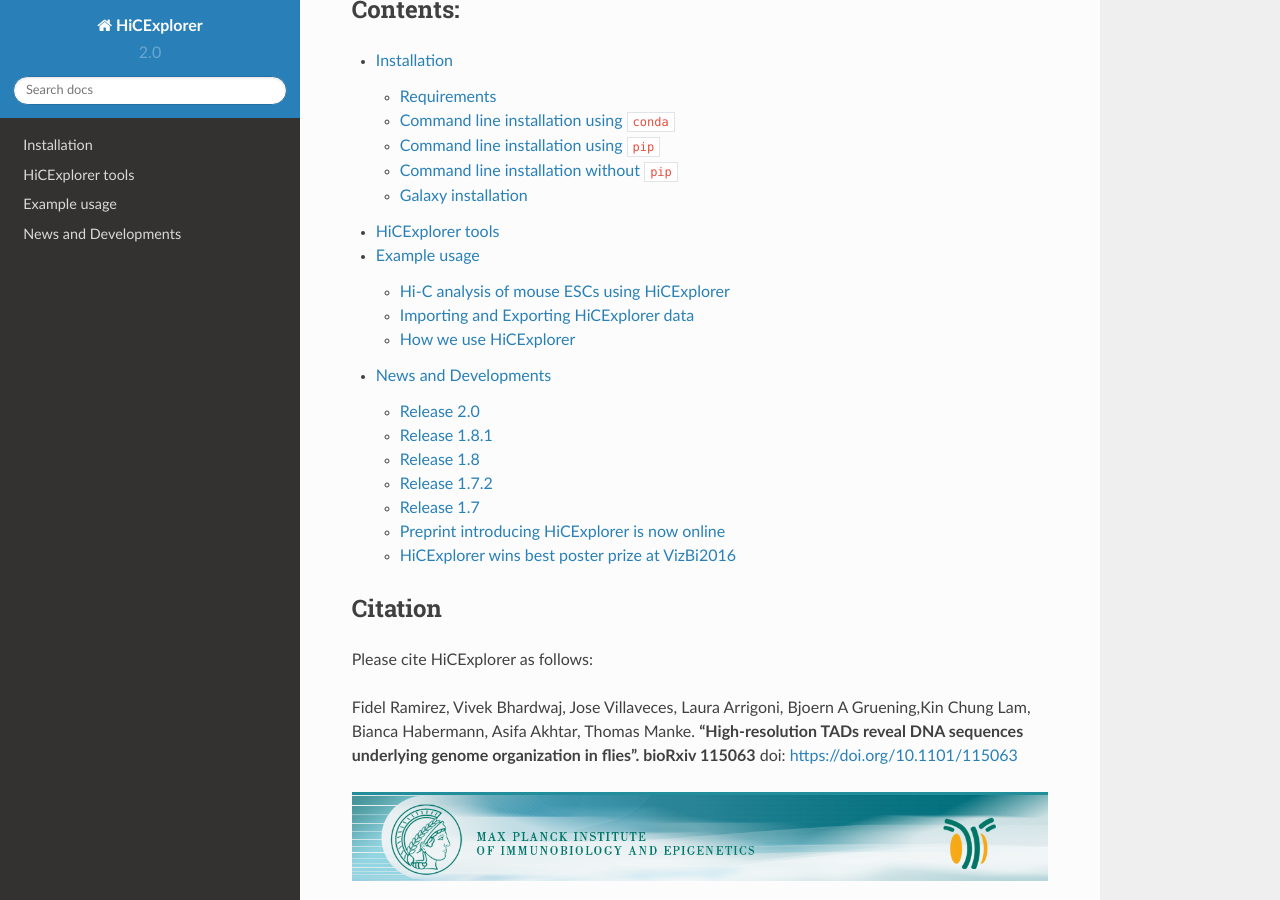
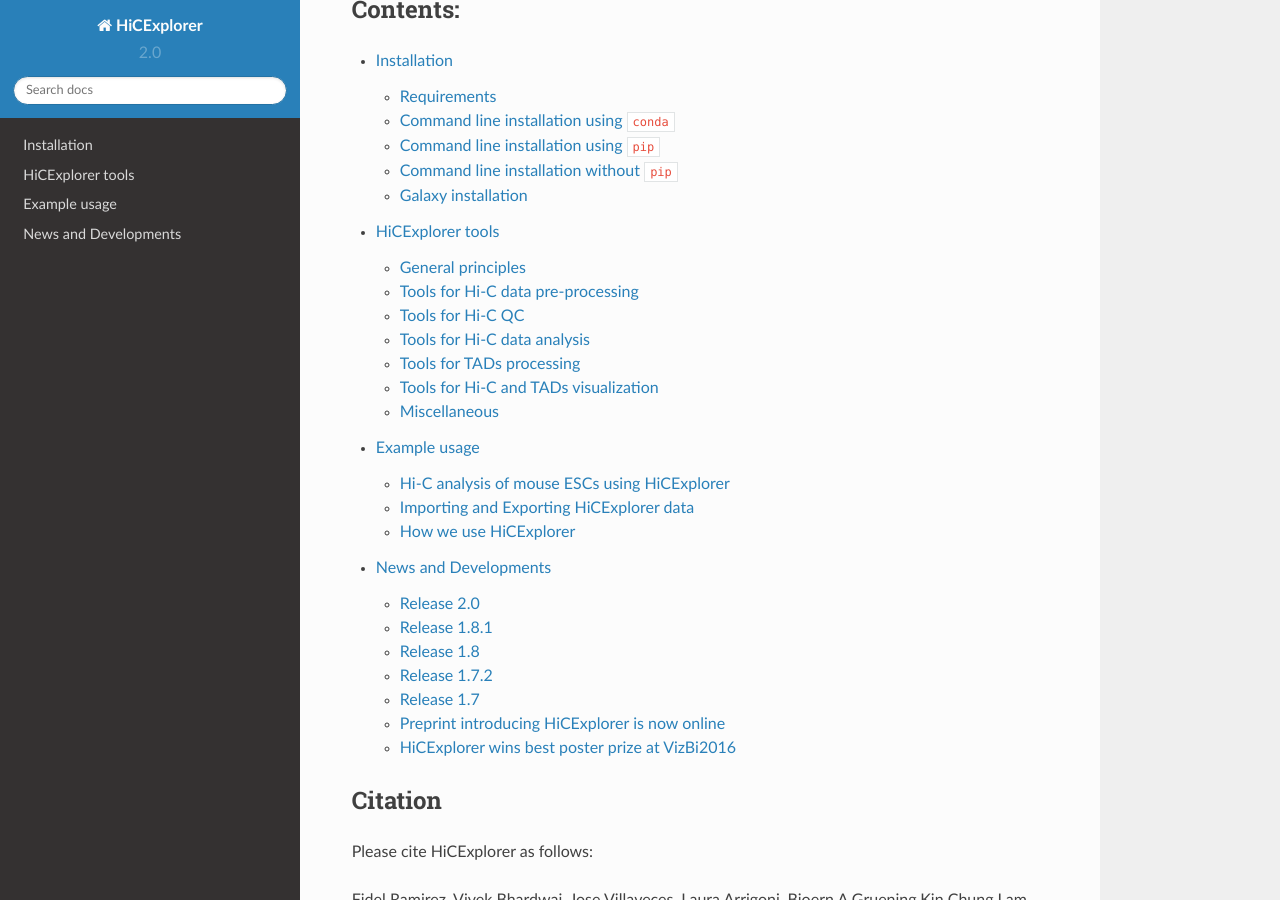
Before and after one commit to deeptools/HiCExplorer, a Sphinx documentation site: the page built from docs/index.rst, in a window 1280 px wide and 900 px high, scrolled down 1702 px. Built offline with Sphinx 7.4.7 and the Read the Docs theme 2.0.0, drawn with Linux system fonts in a browser that asks for light colours; some of the changed lines change nothing that is shown.

Commit message:
Changed list of tools organization
- Added General Principles just like in deepTools list of tools.
- Added a list of tools by categories.
- Removed hicLog2Ratio as it has been replaced by hicCompareMatrices.

The changes and the order of the tools will be changed in the table.

```diff
--- a/docs/content/list-of-tools.rst
+++ b/docs/content/list-of-tools.rst
@@ -1,6 +1,8 @@
 HiCExplorer tools
 =================
 
+.. contents::
+    :local:
 
    +--------------------------------+------------------+-----------------------------------+---------------------------------------------+-----------------------------------------------------------------------------------+
    | tool                           | type             | input files                       | main output file(s)                         | application                                                                       |
@@ -46,8 +48,77 @@
    +--------------------------------+------------------+-----------------------------------+---------------------------------------------+-----------------------------------------------------------------------------------+
    |:ref:`hicCompareMatrices`       | analysis         | two Hi-C matrices                 | one Hi-C matrix                             | Applies diff, ratio or log2ratio on matrices to compare them.                     |
    +--------------------------------+------------------+-----------------------------------+---------------------------------------------+-----------------------------------------------------------------------------------+
-   |:ref:`hicLog2Ratio`             | analysis         | two Hi-C matrices                 | one Hi-C matrix                             | Computes the log2 ratio between two matrices.                                     |
-   +--------------------------------+------------------+-----------------------------------+---------------------------------------------+-----------------------------------------------------------------------------------+
    |:ref:`hicMergeTADbins`          | preprocessing    | one Hi-C matrix, one BED file     | one Hi-C matrix                             | Uses a BED file of domains or TAD boundaries to merge the                         |
    |                                |                  |                                   |                                             | bin counts of a Hi-C matrix.                                                      |
    +--------------------------------+------------------+-----------------------------------+---------------------------------------------+-----------------------------------------------------------------------------------+
+
+
+General principles
+^^^^^^^^^^^^^^^^^^
+
+A typical HiCExplorer command could look like this:
+
+.. code:: bash
+
+    $ hicPlotMatrix -m myHiCmatrix.h5 \
+    -o myHiCmatrix.pdf \
+    --clearMaskedBins \
+    --region chrX:10,000,000-15,000,000 \
+    --vMin -4 --vMax 4 \
+
+
+You can always see all available command-line options via --help:
+
+.. code:: bash
+
+    $ hicPlotMatrix --help
+
+- Output format of plots should be indicated by the file ending, e.g. ``MyPlot.pdf`` will return a pdf file, ``MyPlot.png`` a png-file.
+- Most of the tools that produce plots can also output the underlying data - this can be useful in cases where you don't like the HiCExplorer visualization, as you can then use the data matrices produced by deepTools with your favorite plotting tool, such as R.
+- The vast majority of command line options are also available in Galaxy (in a few cases with minor changes to their naming).
+
+
+Tools for Hi-C data pre-processing
+^^^^^^^^^^^^^^^^^^^^^^^^^^^^^^^^^^^^^^^^
+
+:doc:`findRestSite`
+:doc:`hicBuildMatrix`
+:doc:`hicSumMatrices`
+:doc:`hicMergeMatrixBins`
+:doc:`hicCorrectMatrix`
+
+Tools for Hi-C QC
+^^^^^^^^^^^^^^^^^^^^^^^^^^^^^^^^^^^^^^^^
+
+:doc:`hicQC`
+:doc:`hicCorrelate`
+:doc:`hicPlotDistVsCounts`
+:doc:`hicInfo`
+
+Tools for Hi-C data analysis
+^^^^^^^^^^^^^^^^^^^^^^^^^^^^^^^^^^^^^^^^
+
+:doc:`hicCompareMatrices`
+:doc:`hicFindEnrichedContacts`
+:doc:`hicPCA`
+:doc:`hicTransform`
+
+Tools for TADs processing
+^^^^^^^^^^^^^^^^^^^^^^^^^^^^^^^^^^^^^^^^
+
+:doc:`hicFindTADs`
+:doc:`hicMergeTADbins`
+
+Tools for Hi-C and TADs visualization
+^^^^^^^^^^^^^^^^^^^^^^^^^^^^^^^^^^^^^^^^
+
+:doc:`hicPlotMatrix`
+:doc:`hicPlotTADs`
+:doc:`hicPlotViewpoint`
+:doc:`hicAggregateContacts`
+
+
+Miscellaneous
+^^^^^^^^^^^^^^^^^^^^^^^^^^^^^^^^^^^^^^^^
+
+:doc:`hicExport`
```
